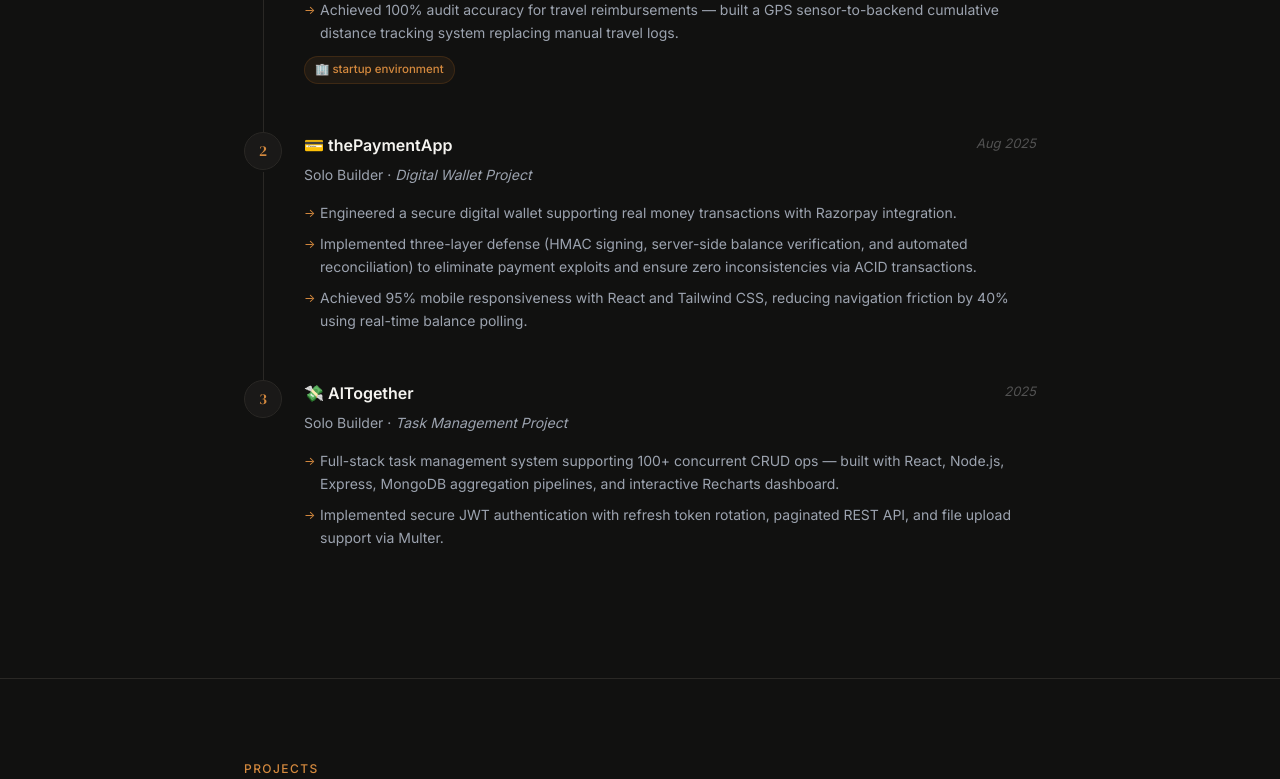
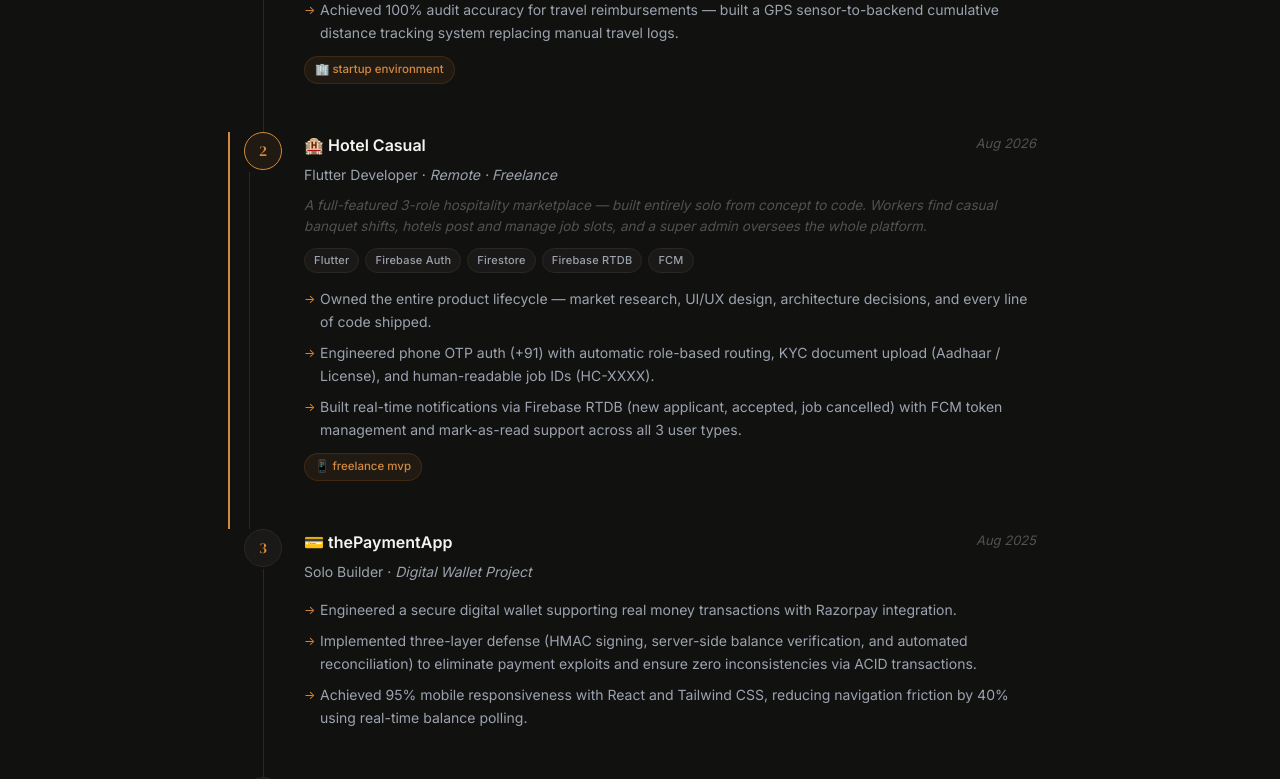
Before and after one commit to SumitMishraOnGit/portfolio-aug-2026, a React (Vite) app: page / in a window 1280 px wide. Shown: the part 2120-2899 px from the top of the page. Built offline with nearby package versions, Linux system fonts and the light colour scheme.

Commit message:
feat: add Experience section with professional timeline component and corresponding styles

```diff
--- a/src/components/Experience.jsx
+++ b/src/components/Experience.jsx
@@ -1,6 +1,7 @@
 const TIMELINE = [
   {
     num: '1',
+    type: 'job',
     company: '⚡ Atomxel',
     role: 'Software Engineer Intern',
     duration: 'June 2025 – May 2026',
@@ -17,6 +18,23 @@ const TIMELINE = [
   },
   {
     num: '2',
+    type: 'freelance',
+    company: '🏨 Hotel Casual',
+    role: 'Flutter Developer',
+    duration: 'Aug 2026',
+    location: 'Remote · Freelance',
+    description:
+      'A full-featured 3-role hospitality marketplace — built entirely solo from concept to code. Workers find casual banquet shifts, hotels post and manage job slots, and a super admin oversees the whole platform.',
+    stack: ['Flutter', 'Firebase Auth', 'Firestore', 'Firebase RTDB', 'FCM'],
+    bullets: [
+      'Owned the entire product lifecycle — market research, UI/UX design, architecture decisions, and every line of code shipped.',
+      'Engineered phone OTP auth (+91) with automatic role-based routing, KYC document upload (Aadhaar / License), and human-readable job IDs (HC-XXXX).',
+      'Built real-time notifications via Firebase RTDB (new applicant, accepted, job cancelled) with FCM token management and mark-as-read support across all 3 user types.',
+    ],
+    badge: '📱 freelance mvp',
+  },
+  {
+    num: '3',
     company: '💳 thePaymentApp',
     role: 'Solo Builder',
     duration: 'Aug 2025',
@@ -29,7 +47,7 @@ const TIMELINE = [
     badge: null,
   },
   {
-    num: '3',
+    num: '4',
     company: '💸 AlTogether',
     role: 'Solo Builder',
     duration: '2025',
@@ -64,7 +82,7 @@ export default function Experience() {
         {TIMELINE.map((item, i) => (
           <div
             key={item.num}
-            className="timeline-item reveal"
+            className={`timeline-item reveal${item.type === 'freelance' ? ' timeline-item--freelance' : ''}`}
             style={{ transitionDelay: `${i * 100}ms` }}
           >
             <div className="timeline-num">{item.num}</div>
@@ -77,6 +95,16 @@ export default function Experience() {
               <p className="timeline-role">
                 {item.role} · <em>{item.location}</em>
               </p>
+              {item.description && (
+                <p className="timeline-description">{item.description}</p>
+              )}
+              {item.stack && (
+                <div className="timeline-stack">
+                  {item.stack.map((tag) => (
+                    <span key={tag} className="timeline-tag">{tag}</span>
+                  ))}
+                </div>
+              )}
               <ul className="timeline-bullets">
                 {item.bullets.map((b, j) => (
                   <li key={j}>{b}</li>
--- a/src/index.css
+++ b/src/index.css
@@ -729,6 +729,45 @@ main { padding-top: var(--nav-h); }
   font-weight: 500;
 }
 
+/* Freelance entry — amber left border to distinguish from corporate roles */
+.timeline-item--freelance {
+  border-left: 2px solid var(--accent);
+  padding-left: 14px;
+  margin-left: -16px;
+}
+.timeline-item--freelance .timeline-num {
+  border-color: var(--accent);
+  background: var(--accent-light);
+}
+
+/* Short italic description shown on freelance/project entries */
+.timeline-description {
+  font-size: 13.5px;
+  color: var(--faint);
+  font-style: italic;
+  line-height: 1.6;
+  margin-bottom: 10px;
+  margin-top: -6px;
+}
+
+/* Tech stack chip row */
+.timeline-stack {
+  display: flex;
+  flex-wrap: wrap;
+  gap: 6px;
+  margin-bottom: 14px;
+}
+.timeline-tag {
+  font-size: 11px;
+  font-weight: 500;
+  padding: 2px 9px;
+  border-radius: var(--radius-full);
+  background: var(--surface);
+  border: 1px solid var(--border);
+  color: var(--muted);
+  letter-spacing: 0.02em;
+}
+
 /* ═══════════════════════════════════════════════════════
    PROJECTS
    ═══════════════════════════════════════════════════════ */
```
